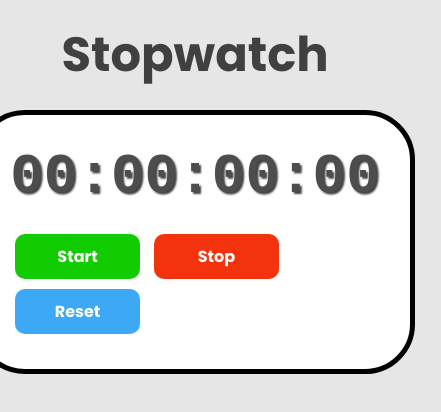
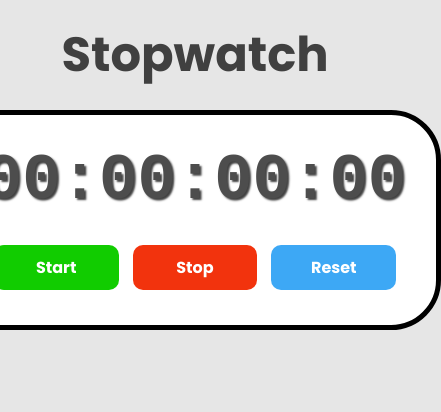
Before and after one commit to Shikamaru007/stopwatch, a plain HTML site: page index.html in a window 390 px wide. Shown: the whole page, 441 px wide, since content can reach past the window. Drawn offline with Linux system fonts and the light colour scheme.

Commit message:
minor adjustment

```diff
--- a/styles.css
+++ b/styles.css
@@ -26,7 +26,7 @@ body {
     background-color: white;
 }
 #display {
-    font-size: clamp(3.5rem, 5vw, 6rem);
+    font-size: clamp(4rem, 5vw, 6rem);
     font-family: monospace;
     font-weight: bold;
     color: hsl(0, 0%, 30%);
```
